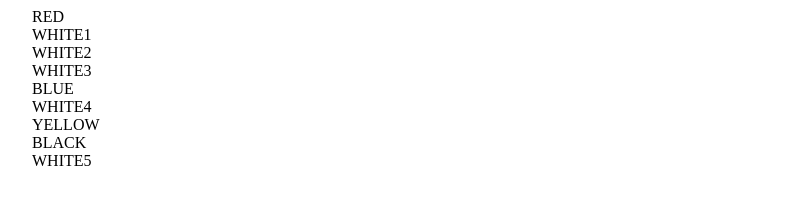
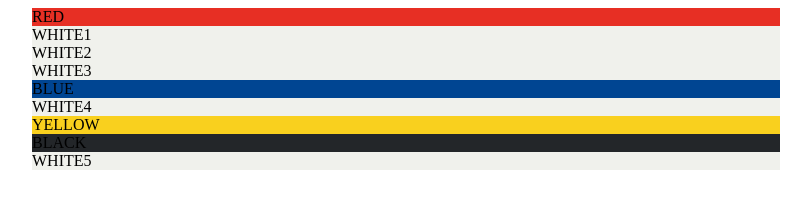
Before and after one commit to joetemesi/Mondrian-painting, a plain HTML site: page index.html in a window 1280 px wide. Shown: the whole page, without its empty margins (234-1045 px from the left). Drawn offline with Linux system fonts and the light colour scheme.

Commit message:
Added background color to the grid items

```diff
--- a/index.html
+++ b/index.html
@@ -29,6 +29,42 @@
       width: 748px;
       height: 748px;
     }
+
+  .item1 {
+    background-color:#E72F24 ;
+  }
+
+  .item2 {
+    background-color:#F0F1EC ;
+  }
+
+  .item3 {
+    background-color:#F0F1EC ;
+  }
+
+  .item4 {
+    background-color:#F0F1EC ;
+  }
+
+  .item5 {
+    background-color:#004592 ;
+  }
+
+  .item6 {
+    background-color:#F0F1EC ;
+  }
+
+  .item7 {
+    background-color:#F9D01E ;
+  }
+
+  .item8 {
+    background-color:#232629;
+  }
+
+  .item9 {
+    background-color:#F0F1EC;
+  }
   </style>
 </head>
 
```
